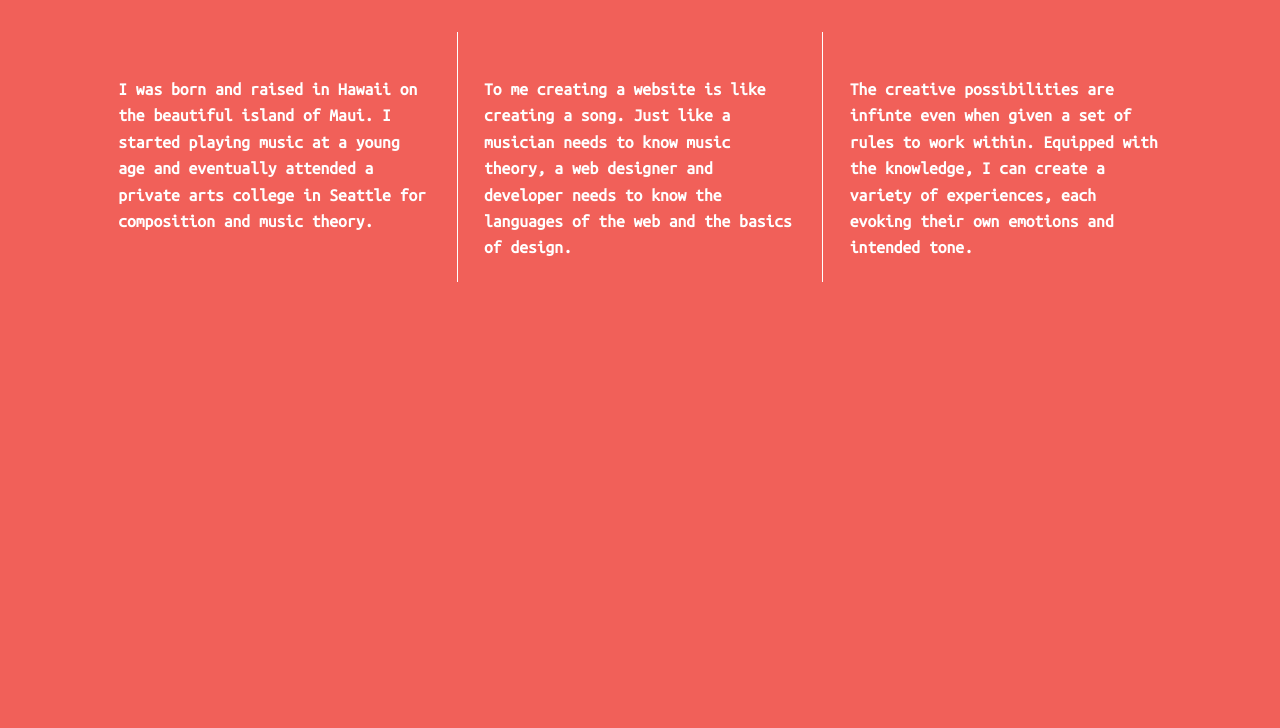
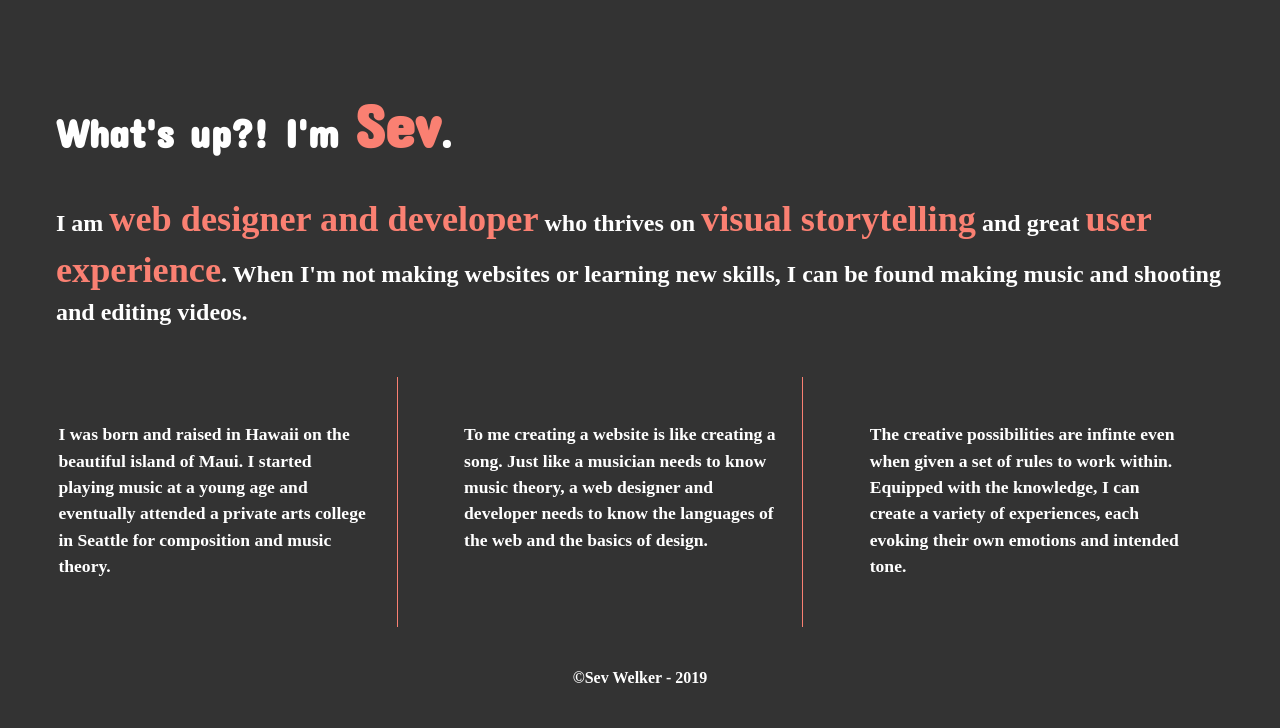
Before and after one commit to thegreatsevrini/divs-flexbox-intro, a plain HTML site: page index.html in a window 1280 px wide. Drawn offline with nearby package versions, Linux system fonts and the light colour scheme; a web font is replaced by a local one.

Commit message:
added header, footer, styles, and some flex

```diff
--- a/css/main.css
+++ b/css/main.css
@@ -102,23 +102,49 @@ html {
 }
 
 body {
-  font-family: 'Ubuntu Mono', monospace;
+  font-family: 'Alike Angular', serif;
   padding: 2em;
   font-size: 16px;
   height: 100%;
-  background-color: #f16059;
+  background-color: #333;
 }
 
-.wrapper {
+header, footer{
+  padding: 1.5em;
+  width: 100%
   display: flex;
-  justify-content: center;/*add display:flex and set justify-content to space-between*/
+  justify-content: center;
   align-items: center;
+}
+
+.header h1 {
+  font-size: 2.5em;
+  font-family: 'Concert One', cursive;
+  color: white;
+
+}
+.header p{
+  font-size: 1.5em;
+  font-family: 'Alike Angular', serif;
+  color: white;
+}
+
+span {
+  font-size: 1.51em;
+  font-weight: bold;
+  color: salmon;
+}
+.item-container {
+  display: flex;
+  justify-content: space-between;/*add display:flex and set justify-content to space-between*/
+  align-items: center;
+  flex-flow: row wrap;
   font-weight: 700;
-  background-color: #f16059;
+  background-color: #333;
 
 }
 
-.div-1, .div-2, .div-3 {
+.flex-items {
   width: 30%;
   display: flex;
   justify-content: center;
@@ -126,31 +152,34 @@ body {
   color: #fff;
   line-height: 1.5em;
   font-size: 1.1em;
-  background-color: #f16059;
+  background-color: #333;
   height: 250px;
   text-align: left;
 }
 
-.div-1, .div-2 {
-  border-right: solid white 1px;
+.flex-items p {
+  padding: 1.5em;
+}
+
+#div-1, #div-2 {
+  border-right: solid salmon 1px;
+
 
 }
 
-hr {
-  display: block;
-  margin-top: 0.5em;
-  margin-bottom: 0.5em;
-  margin-left: auto;
-  margin-right: auto;
-  border-style: inset;
-  border-width: 1px;
-}
+#div-3 {
 
-p {
-  padding: 1.5em;
 }
 
 
+
+footer {
+  width: 100%;
+  height: 50px;
+  font-family: 'Alike Angular', serif;
+  color: white;
+  text-align: center;
+}
 
 /* ==========================================================================
    Helper classes
--- a/index.html
+++ b/index.html
@@ -14,7 +14,8 @@
         <link rel="stylesheet" href="css/main.css">
         <script src="js/vendor/modernizr-2.8.3.min.js"></script>
         <link href='http://fonts.googleapis.com/css?family=Lora:700' rel='stylesheet' type='text/css'>
-        <link href="https://fonts.googleapis.com/css?family=Ubuntu+Mono" rel="stylesheet">
+        <link href="https://fonts.googleapis.com/css?family=Alike+Angular|Concert+One" rel="stylesheet">
+
 
     </head>
     <body>
@@ -22,24 +23,34 @@
             <p class="browserupgrade">You are using an <strong>outdated</strong> browser. Please <a href="http://browsehappy.com/">upgrade your browser</a> to improve your experience.</p>
         <![endif]-->
 
-        <section class="wrapper">
-
-              <div class="div-1">
+        <section class="item-container">
+              <header class="header">
+                <h1>What's up?! I'm <span>Sev</span>.</h1>
+                <p>I am <span>web designer and developer</span> who thrives on <span>visual storytelling</span>
+                and great <span>user experience</span>. When I'm not making websites or learning new
+                skills, I can be found making music and shooting and editing videos.</p>
+              </header>
+              <div id="div-1" class="flex-items">
                 <p>I was born and raised in Hawaii on the beautiful island of Maui.  I
                 started playing music at a young age and eventually attended
                 a private arts college in Seattle for composition and music theory.</p>
               </div>
-              <div class="div-2">
+              <div id="div-2" class="flex-items">
                 <p>To me creating a website is like creating a song. Just like a musician needs
                 to know music theory, a web designer and developer needs to know the languages of
                 the web and the basics of design.</p>
               </div>
-              <div class="div-3">
+              <div id="div-3" class="flex-items">
                 <p>The creative possibilities are infinte even when given a set of rules to work within.
                 Equipped with the knowledge, I can create a variety of experiences, each evoking their
                 own emotions and intended tone.</p>
               </div>
-
+              <div class="hr">
+                <hr>
+              </div>
+              <footer>
+                <p>&copy;Sev Welker - 2019</p>
+              </footer>
         </section>
 
         <script src="https://ajax.googleapis.com/ajax/libs/jquery/1.11.3/jquery.min.js"></script>
```
